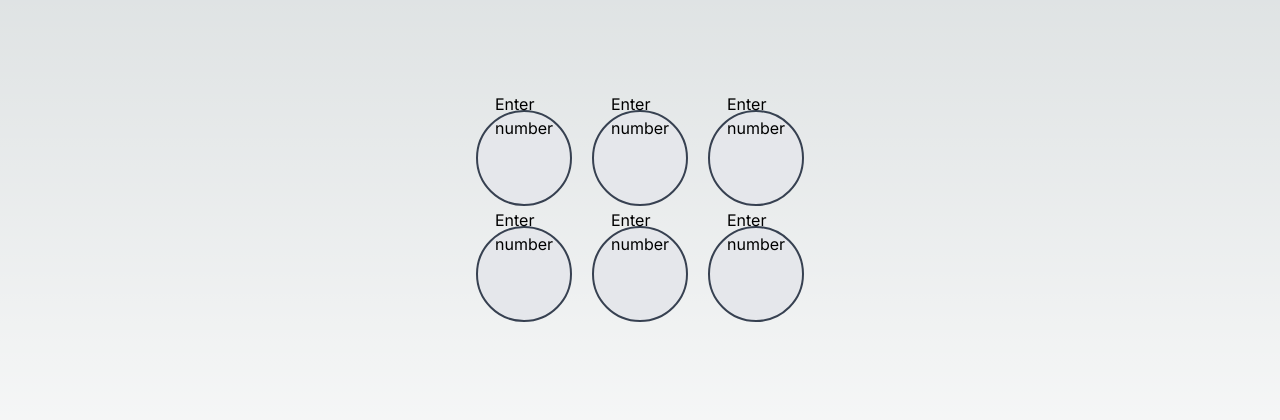
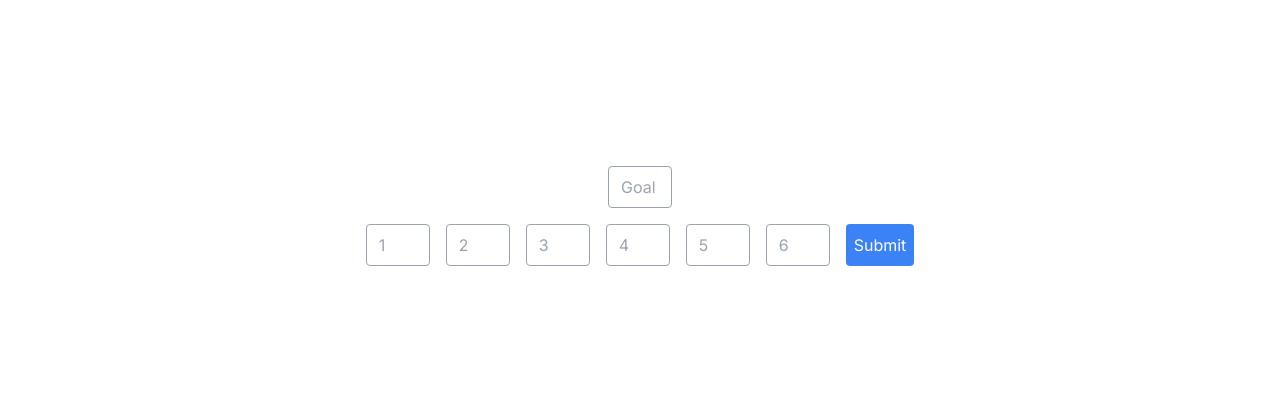
Before and after one commit to heeringa/digits, a Next.js app: page / in a window 1280 px wide. Shown: the part 184-604 px from the top of the page. Built offline with nearby package versions, Linux system fonts and the light colour scheme.

Commit message:
Connected front end to back end Abstracted out some components Skeleton solver in place

```diff
--- a/next.config.js
+++ b/next.config.js
@@ -1,4 +1,5 @@
 /** @type {import('next').NextConfig} */
+
 const nextConfig = {
     rewrites: async () => {
       return [
--- /dev/null
+++ b/src/app/components/CenteredInput.tsx
@@ -0,0 +1,16 @@
+import React from 'react';
+
+function CenteredInput({ placeholder = 'Enter text', name }) {
+  return (
+    <div className="flex items-center justify-center">
+      <input
+        type="text"
+        name={name}
+        className="border border-gray-400 rounded px-3 py-2 w-16 focus:outline-none focus:ring-2 focus:ring-blue-500"
+        placeholder={placeholder}
+      />
+    </div>
+  );
+}
+
+export default CenteredInput;
--- /dev/null
+++ b/src/app/components/Form.tsx
@@ -0,0 +1,25 @@
+import React, { FormEventHandler } from 'react';
+import CenteredInput from './CenteredInput';
+
+interface FormProps {
+  numColumns: number;
+  handleSubmit: FormEventHandler<HTMLFormElement>;
+}
+
+function Form({ numColumns, handleSubmit }: FormProps): JSX.Element {
+  return (
+    <form onSubmit={handleSubmit}>
+    <div className="flex flex-col items-center gap-4">
+      <CenteredInput name="goal" placeholder="Goal" />
+      <div className="flex justify-center gap-4">
+        {Array.from({ length: numColumns }).map((_, index) => (
+          <CenteredInput key={index} name={`input${index}`} placeholder={`${index + 1}`} />
+        ))}
+        <button type="submit" className="p-2 bg-blue-500 text-white rounded">Submit</button>
+      </div>
+    </div>
+    </form>
+  );
+}
+
+export default Form;
--- a/src/app/globals.css
+++ b/src/app/globals.css
@@ -16,6 +16,16 @@
   }
 }
 
+input[type="number"]::-webkit-inner-spin-button,
+input[type="number"]::-webkit-outer-spin-button {
+    -webkit-appearance: none;
+    margin: 0;
+}
+
+input[type="number"] {
+    -moz-appearance: textfield;
+}
+/*
 body {
   color: rgb(var(--foreground-rgb));
   background: linear-gradient(
@@ -24,31 +34,4 @@ body {
       rgb(var(--background-end-rgb))
     )
     rgb(var(--background-start-rgb));
-}
-
-.container {
-  display: flex;
-  justify-content: center;
-  align-items: center;
-  height: 100vh;
-}
-
-.grid {
-  display: grid;
-  grid-template-columns: repeat(3, 1fr);
-  gap: 20px;
-}
-
-.circle {
-  width: 100px;
-  height: 100px;
-  border-radius: 50%;
-  border: 1px solid black;
-  display: flex;
-  justify-content: center;
-  align-items: center;
-}
-
-.circle input {
-  text-align: center;
-}
+} */
--- a/src/app/page.tsx
+++ b/src/app/page.tsx
@@ -1,120 +1,79 @@
 'use client';
 
-import React, { useState } from 'react';
-//import styles from './styles.module.css';
+import React, { FormEvent, useState } from 'react';
+import Form from './components/Form';
 
+function combine(op: string, a: number, b: number): number {
+  switch (op) {
+      case '+': return a + b;
+      case '-': return a - b;
+      case '*': return a * b;
+      case '/': return a / b;
+      default: throw new Error("Unsupported operation");
+  }
+}
 
-export default function Page() {
-  const [text, setText] = useState(Array(6).fill(''));
-  const [focus, setFocus] = useState(Array(6).fill(false));
+function evalDigitsForDisplay(opsstr: string[], perm: number[]): string[] {
+  if (opsstr.length !== perm.length - 1) {
+      throw new Error("Invalid input. opsstr length must be equal to perm length - 1.");
+  }
 
-  const handleChange = (index: number, event: React.ChangeEvent<HTMLInputElement>) => {
-    const newText = [...text];
-    newText[index] = event.target.value;
-    setText(newText);
-  };
+  let history: string[] = [];
+  let prev: number = perm[0];
 
-  const handleFocus = (index: number) => {
-    const newFocus = [...focus];
-    newFocus[index] = true;
-    setFocus(newFocus);
-  };
+  for (let i = 0; i < opsstr.length; i++) {
+      let op = opsstr[i];
+      let x = perm[i + 1];
+      let y = combine(op, prev, x);
+      history.push(`${prev} ${op} ${x} = ${y}`);
+      prev = y;
+  }
 
-  const handleBlur = (index: number) => {
-    const newFocus = [...focus];
-    newFocus[index] = false;
-    setFocus(newFocus);
-  };
+  return history;
+}
+
+export default function Home() {
+
+  // Change 'any' to your expected API response type
+  const [apiResponse, setApiResponse] = useState<any>(null);
+
+  async function handleSubmit(event: FormEvent<HTMLFormElement>): Promise<void> {
+
+    event.preventDefault();
+    const data = new FormData(event.currentTarget);
+    console.log(data);
+    const goal = data.get('goal');
+    data.delete('goal')
+    console.log(goal);
+
+    console.log(Array.from(data.entries()));
+
+    const inputsAsString = Array.from(data.values()).map(i => `nums=${i}`).join('&');
+    console.log(inputsAsString); // logs "input0=value0&input1=value1&..."
+
+    const url = `/api/solution?goal=${goal}&${inputsAsString}`;
+    const response = await fetch(url);
+    const json = await response.json();
+    console.log(json);
+    for (let [key, value] of Object.entries(json)) {
+      console.log(`Key: ${key}, Value: ${value}`);
+    }
+    setApiResponse(json);
+    console.log(json);
+  }
 
   return (
-    <div className="container mx-auto">
-      <div className="grid grid-cols-2 gap-4 justify-items-center">
-        {text.map((t, index) => (
-          <div
-            key={index}
-            className="flex items-center justify-center border-2 border-gray-700 bg-gray-200 rounded-full h-24 w-24 relative"
-          >
-            <input
-              type="text"
-              value={t}
-              placeholder=" "
-              onChange={(event) => handleChange(index, event)}
-              onFocus={() => handleFocus(index)}
-              onBlur={() => handleBlur(index)}
-              className="w-full text-center border-none bg-transparent px-4 py-2"
-            />
-            <label
-              className={`absolute left-1/2 transform -translate-x-1/2 transition-all duration-100 ${
-                t || focus[index] ? 'top-[-30px] text-gray-400 text-xs' : 'top-[-20px]'
-              }`}
-            >
-              Enter number
-            </label>
-          </div>
-        ))}
-      </div>
+    <>
+    <div className="h-screen flex items-center justify-center">
+      <Form numColumns={6} handleSubmit={handleSubmit}/>
     </div>
-  );
+    <div>
+      {apiResponse && (
+        <pre className="text-white bg-black rounded p-2 mt-4">
+          {JSON.stringify(apiResponse, null, 2)}
+        </pre>
+      )}
+    </div>
+    </>
+    );
 }
-
-
-// export default function Page() {
-//   const [text, setText] = useState(Array(6).fill(''));
-
-//   const handleChange = (index, event) => {
-//     const newText = [...text];
-//     newText[index] = event.target.value;
-//     setText(newText);
-//   };
-
-//   return (
-//     <div className="container mx-auto">
-//       <div className="grid grid-cols-2 gap-4 justify-items-center">
-//         {text.map((t, index) => (
-//           <div
-//             key={index}
-//             className="flex items-center justify-center border-2 border-gray-700 bg-gray-200 rounded-full h-24 w-24 relative"
-//           >
-//             <input
-//               type="text"
-//               value={t}
-//               placeholder=" "
-//               onChange={(event) => handleChange(index, event)}
-//               className="w-full text-center border-none bg-transparent px-4 py-2"
-//             />
-//             <label className="absolute top-[-20px] left-1/2 transform -translate-x-1/2 transition-all duration-100">Enter number</label>
-//           </div>
-//         ))}
-//       </div>
-//     </div>
-//   );
-// }
-
-
-// export default function Page() {
-//   const [text, setText] = useState(Array(6).fill(''));
-
-//   const handleChange = (index, event) => {
-//     const newText = [...text];
-//     newText[index] = event.target.value;
-//     setText(newText);
-//   };
-
-//   return (
-//     <div className={styles.container}>
-//       <div className={styles.grid}>
-//         {text.map((t, index) => (
-//           <div key={index} className={styles.circle}>
-//             <input
-//               type="text"
-//               value={t}
-//               placeholder=" "
-//               onChange={(event) => handleChange(index, event)}
-//             />
-//             <label className={styles.label}>Enter number</label>
-//           </div>
-//         ))}
-//       </div>
-//     </div>
-//   );
-// }
```
Also changed, not shown: 2 other files (tests, documents, lock files or other folders).
